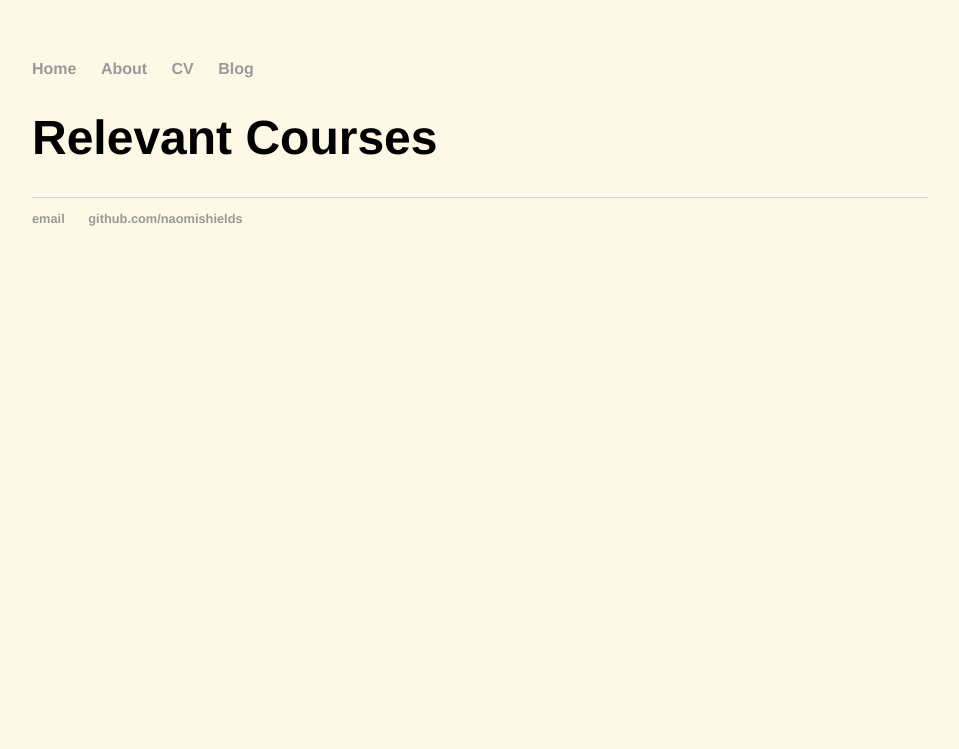
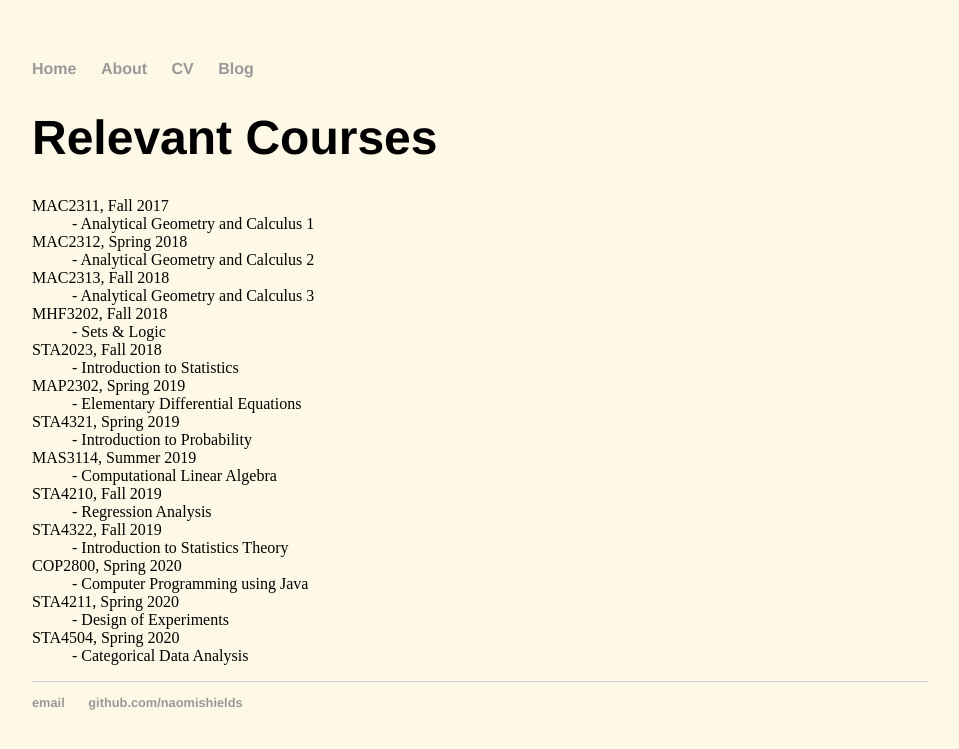
Before and after one commit to naomishields/naomishields.github.io, a Jekyll site: the page built from cv/index.html, in a window 1280 px wide. Shown: the top 749 px of the page, without its empty margins (160-1119 px from the left). Built offline with Jekyll 4.4.1, drawn with Linux system fonts in a browser that asks for light colours.

Commit message:
Update index.html

```diff
--- a/cv/index.html
+++ b/cv/index.html
@@ -4,4 +4,33 @@ title: Curriculum Vitae
 ---
 <div class="blurb">
 	<h1>Relevant Courses</h1>
+	<dl>
+		<dt>MAC2311, Fall 2017</dt>
+		<dd>- Analytical Geometry and Calculus 1</dd>
+		<dt>MAC2312, Spring 2018</dt>
+		<dd>- Analytical Geometry and Calculus 2</dd>
+		<dt>MAC2313, Fall 2018</dt>
+		<dd>- Analytical Geometry and Calculus 3</dd>
+		<dt>MHF3202, Fall 2018</dt>
+		<dd>- Sets & Logic</dd>
+		<dt>STA2023, Fall 2018</dt>
+		<dd>- Introduction to Statistics</dd>
+		<dt>MAP2302, Spring 2019</dt>
+		<dd>- Elementary Differential Equations</dd>
+		<dt>STA4321, Spring 2019</dt>
+		<dd>- Introduction to Probability</dd>
+		<dt>MAS3114, Summer 2019</dt>
+		<dd>- Computational Linear Algebra</dd>
+		<dt>STA4210, Fall 2019</dt>
+		<dd>- Regression Analysis</dd>
+		<dt>STA4322, Fall 2019</dt>
+		<dd>- Introduction to Statistics Theory</dd>
+		<dt>COP2800, Spring 2020</dt>
+		<dd>- Computer Programming using Java</dd>
+		<dt>STA4211, Spring 2020</dt>
+		<dd>- Design of Experiments</dd>
+		<dt>STA4504, Spring 2020</dt>
+		<dd>- Categorical Data Analysis</dd>
+
+
 </div><!-- /.blurb -->
```
